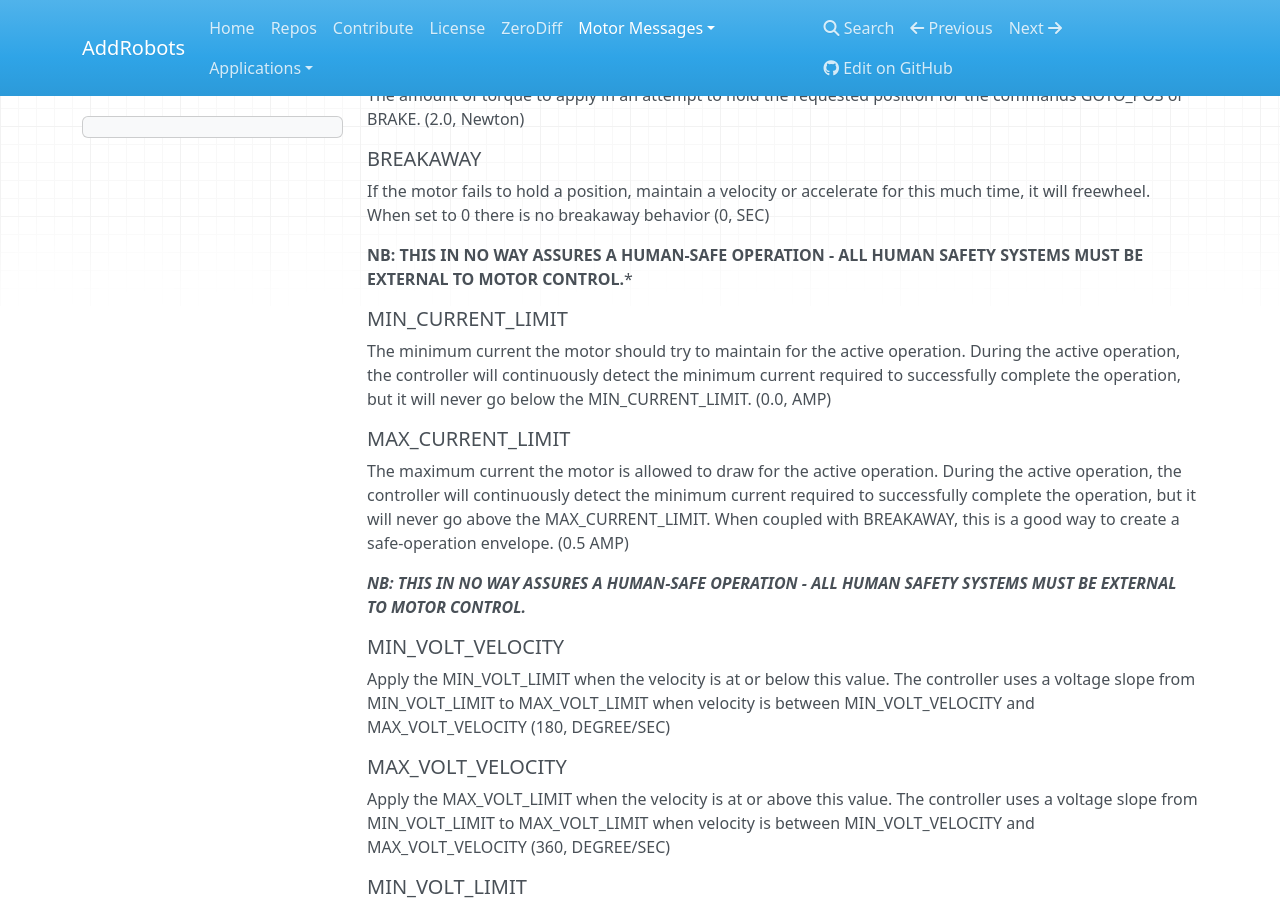
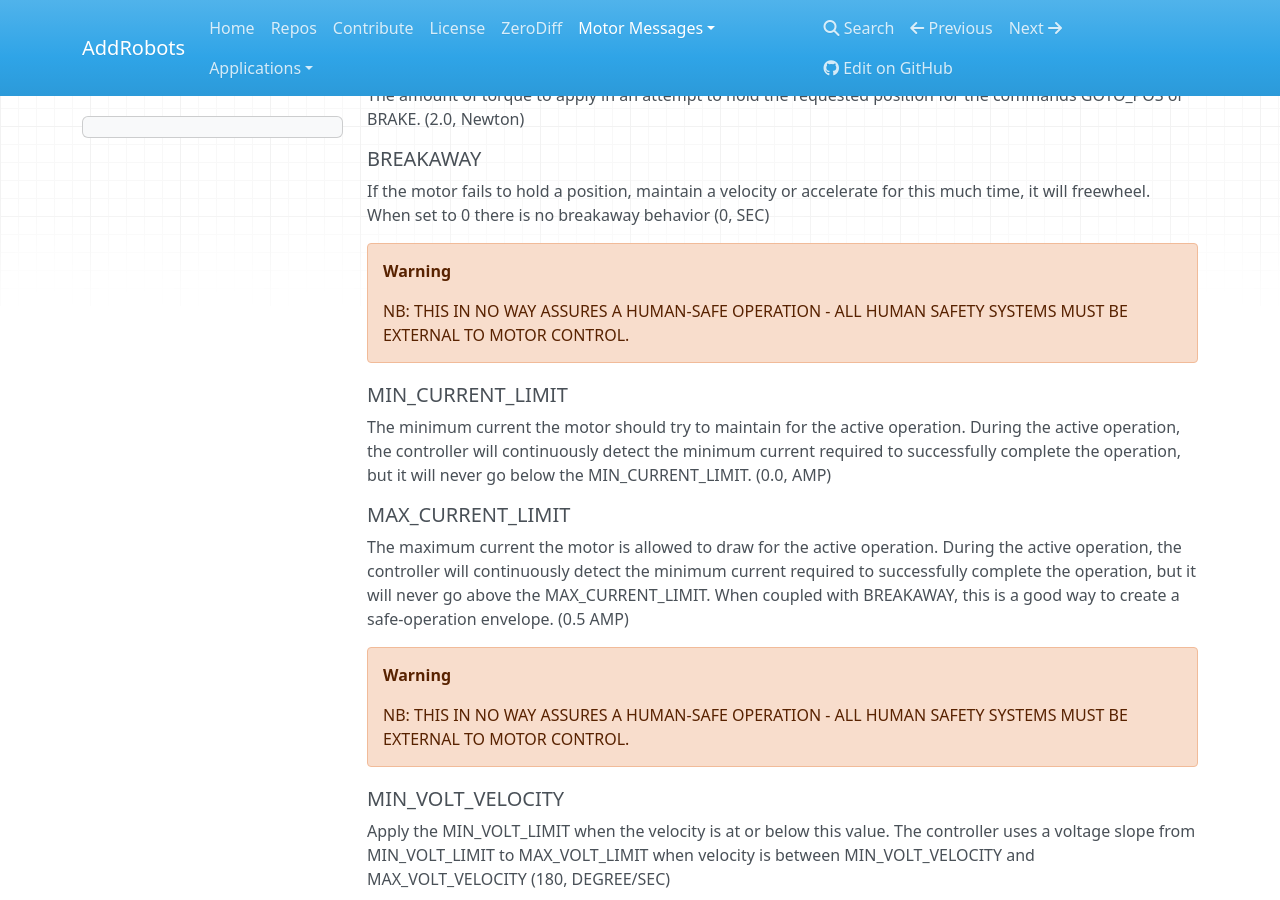
Before and after one commit to AddRobots/addrobots_docs, an MkDocs documentation site: the page built from docs/messages/commands/motorcmd.md, in a window 1280 px wide and 900 px high, scrolled down 1022 px. Built offline with MkDocs 1.6.1, drawn with Linux system fonts in a browser that asks for light colours; nearby versions of some CDN libraries; old or Windows-style settings are respelled for this version of MkDocs.

Commit message:
Fix motor safety warnings

```diff
--- a/docs/messages/commands/motorcmd.md
+++ b/docs/messages/commands/motorcmd.md
@@ -36,7 +36,8 @@ The amount of torque to apply in an attempt to hold the requested position for t
 
 If the motor fails to hold a position, maintain a velocity or accelerate for this much time, it will freewheel. When set to 0 there is no breakaway behavior (0, SEC)
 
-**NB: THIS IN NO WAY ASSURES A HUMAN-SAFE OPERATION - ALL HUMAN SAFETY SYSTEMS MUST BE EXTERNAL TO MOTOR CONTROL.***
+!!! warning
+	NB: THIS IN NO WAY ASSURES A HUMAN-SAFE OPERATION - ALL HUMAN SAFETY SYSTEMS MUST BE EXTERNAL TO MOTOR CONTROL.
 
 ##### MIN_CURRENT_LIMIT
 
@@ -46,7 +47,8 @@ The minimum current the motor should try to maintain for the active operation. D
 
 The maximum current the motor is allowed to draw for the active operation. During the active operation, the controller will continuously detect the minimum current required to successfully complete the operation, but it will never go above the MAX_CURRENT_LIMIT. When coupled with BREAKAWAY, this is a good way to create a safe-operation envelope. (0.5 AMP)
 
-***NB: THIS IN NO WAY ASSURES A HUMAN-SAFE OPERATION - ALL HUMAN SAFETY SYSTEMS MUST BE EXTERNAL TO MOTOR CONTROL.***
+!!! warning
+	NB: THIS IN NO WAY ASSURES A HUMAN-SAFE OPERATION - ALL HUMAN SAFETY SYSTEMS MUST BE EXTERNAL TO MOTOR CONTROL.
 
 ##### MIN_VOLT_VELOCITY
 
```
